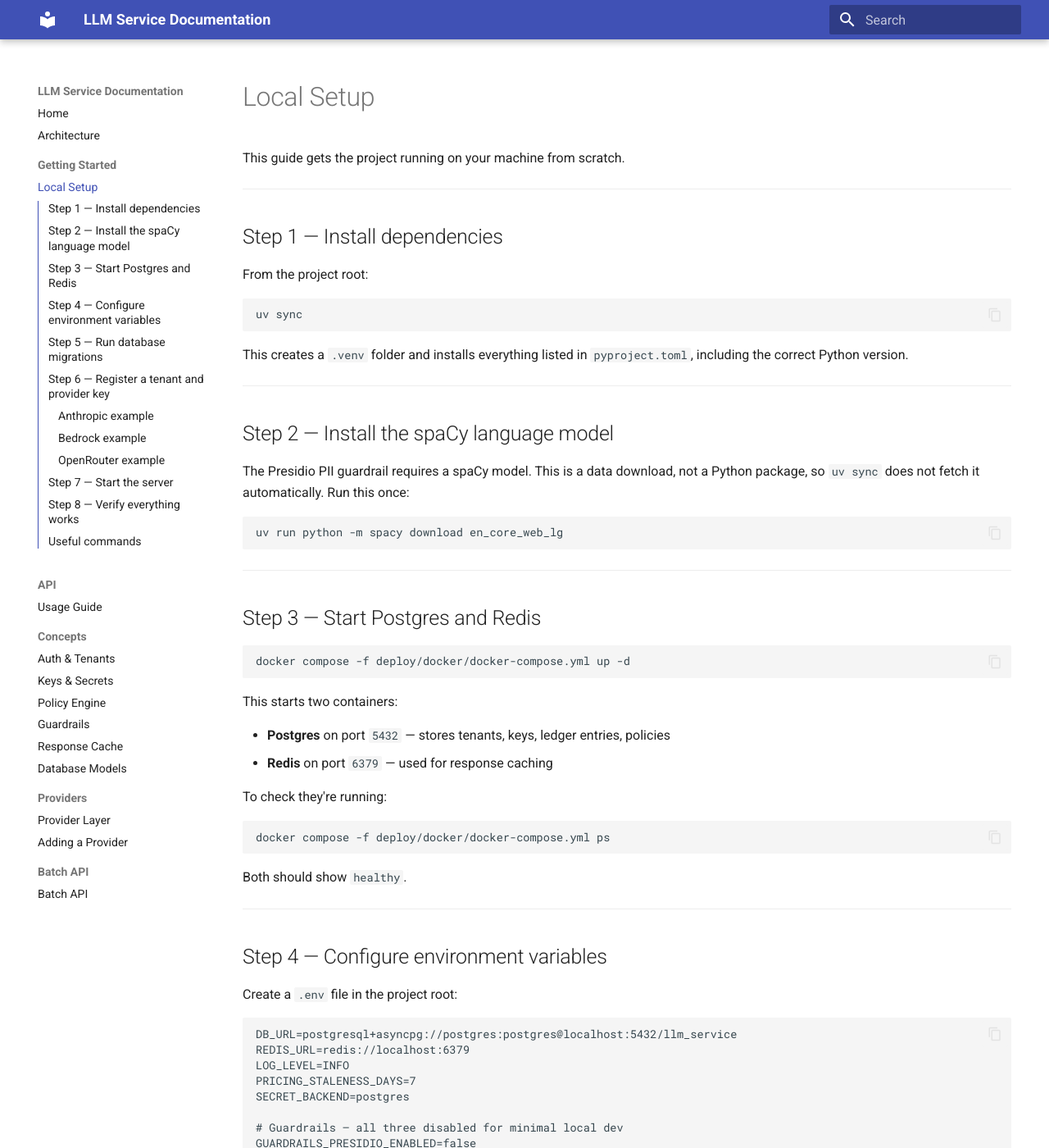
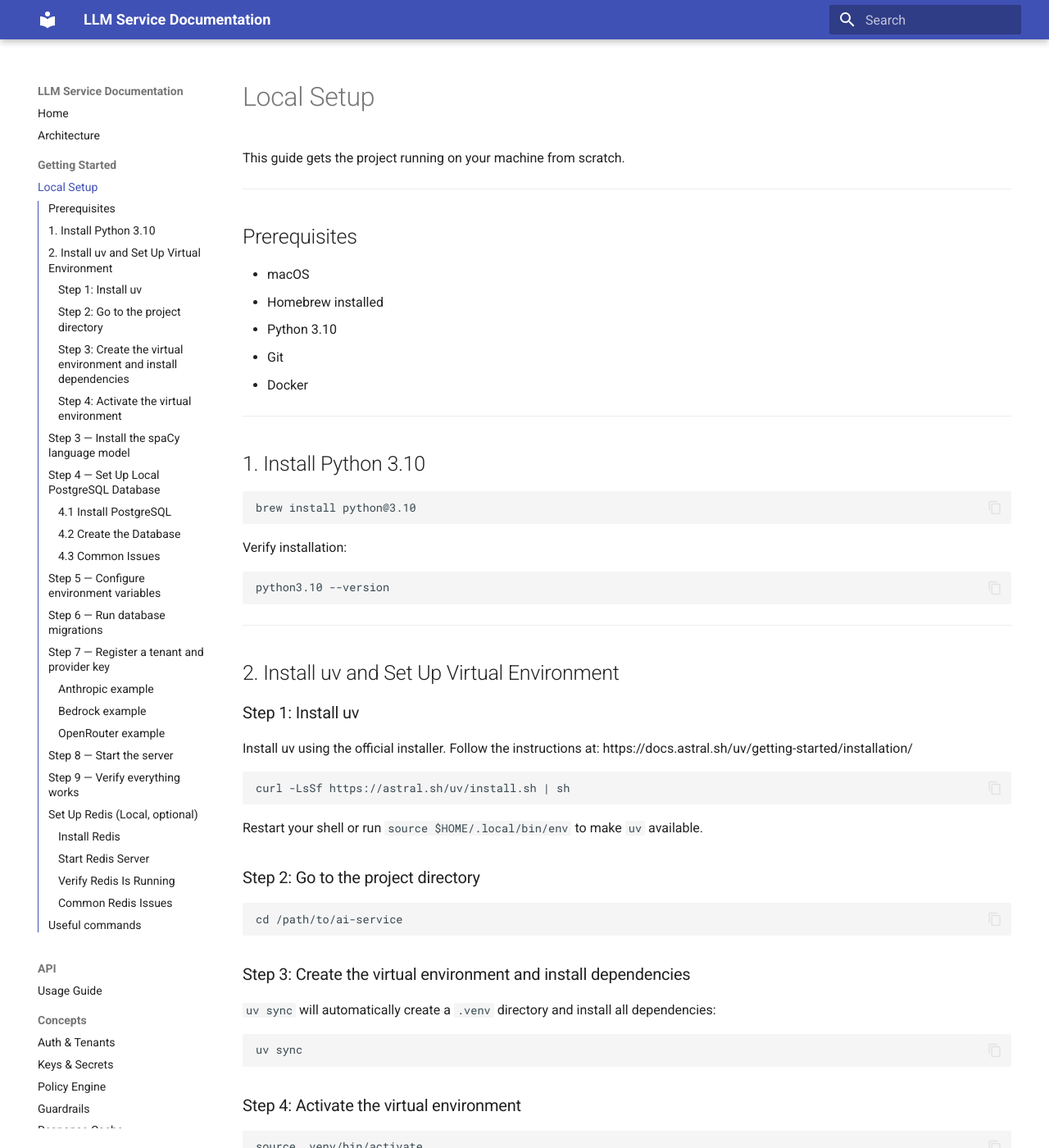
Before and after one commit to ELEVATE-Project/AI-Service, an MkDocs documentation site: the page built from docs/local-setup.md, in a window 1280 px wide and 1400 px high. Shown: the whole window at 82% size. Built offline with MkDocs 1.6.1 and Material for MkDocs 9.7.7, drawn with Linux system fonts in a browser that asks for light colours; some of the changed text lies outside the part shown.

Commit message:
Updated docs and Readme

````diff
--- a/docs/local-setup.md
+++ b/docs/local-setup.md
@@ -4,19 +4,66 @@ This guide gets the project running on your machine from scratch.
 
 ---
 
-## Step 1 — Install dependencies
+## Prerequisites
 
-From the project root:
+* macOS
+* Homebrew installed
+* Python 3.10
+* Git
+* Docker
+
+---
+
+## 1. Install Python 3.10
+
+```bash
+brew install python@3.10
+```
+
+Verify installation:
+
+```bash
+python3.10 --version
+```
+
+---
+
+## 2. Install uv and Set Up Virtual Environment
+
+### Step 1: Install uv
+
+Install uv using the official installer. Follow the instructions at:
+https://docs.astral.sh/uv/getting-started/installation/
+
+```bash
+curl -LsSf https://astral.sh/uv/install.sh | sh
+```
+
+Restart your shell or run `source $HOME/.local/bin/env` to make `uv` available.
+
+### Step 2: Go to the project directory
+
+```bash
+cd /path/to/ai-service
+```
+
+### Step 3: Create the virtual environment and install dependencies
+
+`uv sync` will automatically create a `.venv` directory and install all dependencies:
 
 ```bash
 uv sync
 ```
 
-This creates a `.venv` folder and installs everything listed in `pyproject.toml`, including the correct Python version.
+### Step 4: Activate the virtual environment
+
+```bash
+source .venv/bin/activate
+```
 
 ---
 
-## Step 2 — Install the spaCy language model
+## Step 3 — Install the spaCy language model
 
 The Presidio PII guardrail requires a spaCy model. This is a data download, not a Python package, so `uv sync` does not fetch it automatically. Run this once:
 
@@ -26,28 +73,69 @@ uv run python -m spacy download en_core_web_lg
 
 ---
 
-## Step 3 — Start Postgres and Redis
+## Step 4 — Set Up Local PostgreSQL Database
+
+### 4.1 Install PostgreSQL
+
+Using Homebrew:
 
 ```bash
-docker compose -f deploy/docker/docker-compose.yml up -d
+brew install postgresql@17
 ```
 
-This starts two containers:
-
-- **Postgres** on port `5432` — stores tenants, keys, ledger entries, policies
-- **Redis** on port `6379` — used for response caching
-
-To check they're running:
+Start PostgreSQL:
 
 ```bash
-docker compose -f deploy/docker/docker-compose.yml ps
+brew services start postgresql@17
 ```
 
-Both should show `healthy`.
+Verify it's running:
+
+```bash
+psql --version
+```
 
 ---
 
-## Step 4 — Configure environment variables
+### 4.2 Create the Database
+
+Login to Postgres:
+
+```bash
+psql -d postgres
+```
+
+Create the database:
+
+```sql
+CREATE DATABASE llm_service;
+```
+
+Exit psql:
+
+```sql
+\q
+```
+
+---
+
+### 4.3 Common Issues
+
+**Postgres not starting**
+
+```bash
+brew services restart postgresql@17
+```
+
+**Port conflict**
+
+```bash
+lsof -i :5432
+```
+
+---
+
+## Step 5 — Configure environment variables
 
 Create a `.env` file in the project root:
 
@@ -211,9 +299,9 @@ INFO:     Started reloader process
 
 ---
 
-## Step 8 — Verify everything works
+## Step 9 — Verify everything works
 
-Send a test request using the bearer token and tenant ID from Step 6:
+Send a test request using the bearer token and tenant ID from Step 7:
 
 Replace `<bearer-token>` with the token printed by the script, and `saathi` with your tenant ID:
 
@@ -263,16 +351,58 @@ If you get `422 missing_tenant_key` — re-run the script and add an Anthropic k
 
 ---
 
+## Set Up Redis (Local, optional)
+
+Redis is used for response caching. It is disabled by default (`CACHE_TTL_SECONDS=0`) so this step is only needed if you want to enable caching.
+
+### Install Redis
+
+```bash
+brew install redis
+```
+
+### Start Redis Server
+
+```bash
+brew services start redis
+```
+
+### Verify Redis Is Running
+
+```bash
+redis-cli ping
+```
+
+Expected output:
+
+```text
+PONG
+```
+
+### Common Redis Issues
+
+**Redis not running**
+
+```bash
+brew services restart redis
+```
+
+**Port already in use**
+
+```bash
+lsof -i :6379
+```
+
+---
+
 ## Useful commands
 
 ```bash
-# Stop Docker services
-docker compose -f deploy/docker/docker-compose.yml down
+# Apply all pending migrations
+alembic upgrade head
 
-# Wipe the database and start fresh
-docker compose -f deploy/docker/docker-compose.yml down -v
-docker compose -f deploy/docker/docker-compose.yml up -d
-alembic upgrade head
+# Create a new migration
+alembic revision --autogenerate -m "your migration message"
 
 # Start the Arq background worker (needed for batch jobs)
 uv run arq src.shared.queue.worker.WorkerSettings
````
Also changed, not shown: other parts of docs/local-setup.md (+3 -3 lines).
